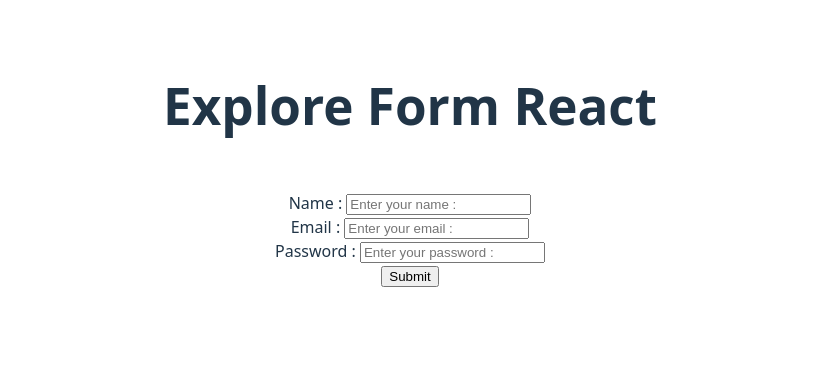
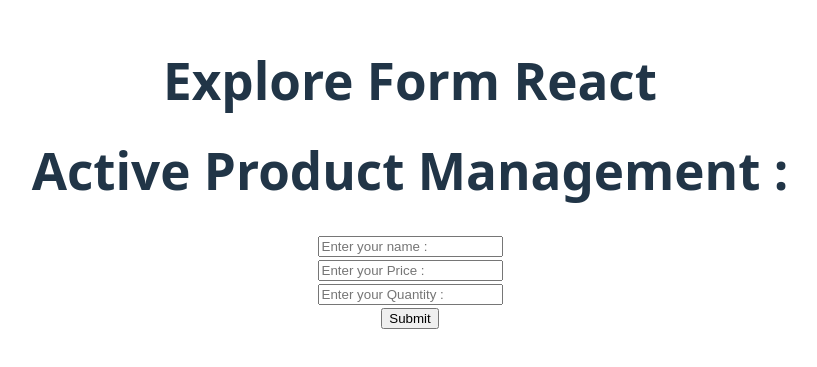
Before and after one commit to Dipok-Kumar-Ray/Explore-React-Form, a React (Vite) app: page / in a window 1280 px wide. Shown: the part 227-594 px from the top of the page, without its empty margins (230-1047 px from the left). Built offline with nearby package versions, Linux system fonts and the light colour scheme.

Commit message:
Added Product Management System and Product form complete

```diff
--- a/src/App.jsx
+++ b/src/App.jsx
@@ -1,23 +1,20 @@
 
 import './App.css'
+import ProductManagement from './Products/ProductManagement'
 import ActionForm from './SimpleForm/Components/ActionForm/ActionForm'
 import Controlfield from './SimpleForm/Components/ControlField/Controlfield'
 import UnControlled from './SimpleForm/Components/UnControlled/UnControlled'
 import SimpleForm from './SimpleForm/SimpleForm'
 
 function App() {
-
-
-
-
   return (
     <>
         <h1>Explore Form React</h1>
       {/* <SimpleForm></SimpleForm> */}
       {/* <ActionForm></ActionForm> */}
-      <br />
-      <Controlfield></Controlfield>
+      {/* <Controlfield></Controlfield> */}
       {/* <UnControlled></UnControlled> */}
+      <ProductManagement></ProductManagement>
 
 
     </>
--- /dev/null
+++ b/src/Products/ProductForm.jsx
@@ -0,0 +1,40 @@
+import React from 'react';
+
+const ProductForm = () => {
+
+    const handleFormSubmit = e => {
+        e.preventDefault();
+        const name = e.target.name.value;
+        const price = e.target.price.value;
+        const quantity = e.target.quantity.value;
+
+
+      const newProduct = {
+
+        name,
+        price,
+        quantity
+       }
+
+       console.log(newProduct);
+
+    }
+
+
+    return (
+        <div>
+            <h1>Active Product Management : </h1>
+            <form  onSubmit={handleFormSubmit}>
+                <input type="text" name="name" placeholder='Enter your name : ' />
+                <br />
+                <input type="text" name="price" placeholder='Enter your Price : ' />
+                <br />
+                <input type="text" name="quantity" placeholder='Enter your Quantity : '/>
+                <br />
+                <input type="submit" value="Submit" />
+            </form>
+        </div>
+    );
+};
+
+export default ProductForm;
--- /dev/null
+++ b/src/Products/ProductManagement.jsx
@@ -0,0 +1,15 @@
+import React from 'react';
+import ProductForm from './ProductForm';
+import ProductTable from './ProductTable';
+
+const ProductManagement = () => {
+    return (
+        <div>
+            <ProductForm></ProductForm>
+            <ProductTable></ProductTable>
+
+        </div>
+    );
+};
+
+export default ProductManagement;
--- /dev/null
+++ b/src/Products/ProductTable.jsx
@@ -0,0 +1,11 @@
+import React from 'react';
+
+const ProductTable = () => {
+    return (
+        <div>
+
+        </div>
+    );
+};
+
+export default ProductTable;
```
